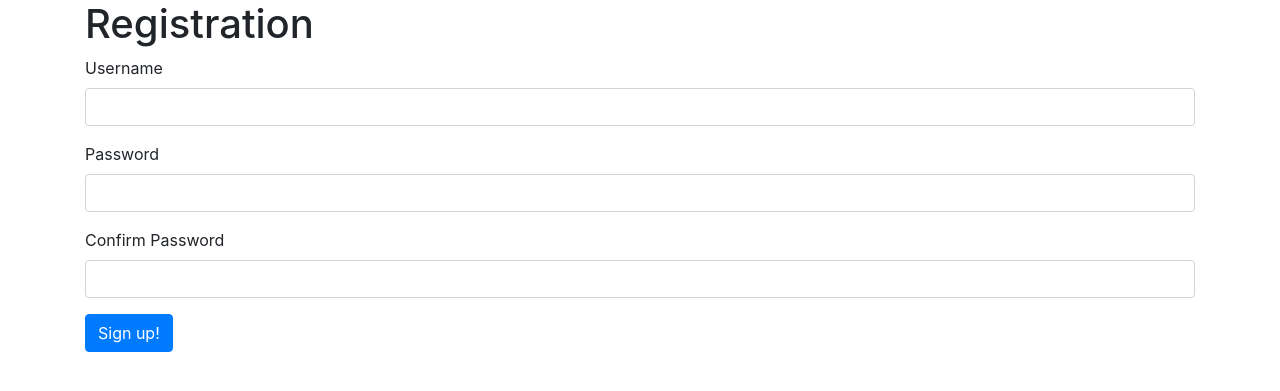
After one commit to Shun-97/ESD-HealthIsWealth, a Flask app: page /register in a window 1280 px wide. The commit adds this page. Shown: the top 391 px of the page. Run offline with Flask 2, Linux system fonts and the light colour scheme; some libraries are stand-ins or nearby versions.

Commit message:
linking buttons to respective pages + start of registration page

```diff
--- a/app.py
+++ b/app.py
@@ -7,5 +7,21 @@ app = Flask(__name__)
 def index():
     return render_template('index.html')
 
+@app.route('/login', methods=['GET','POST'])
+def login():
+    if request.method == 'POST':
+        username = request.form['username']
+        password = request.form['password']
+
+    else:
+        return render_template('login.html')
+
+@app.route('/register', methods=['GET','POST'])
+def register():
+    if request.method == 'POST':
+        pass
+    else:
+        return render_template('register.html')
+
 if __name__ == '__main__':
     app.run(debug=True)
--- a/templates/index.html
+++ b/templates/index.html
@@ -18,9 +18,9 @@
     <!-- <hr class="my-4">
     <p>It uses utility classes for typography and spacing to space content out within the larger container.</p> -->
     <div class="text-center">
-      <button class="btn btn-primary btn-lg" href="#">Login</button>
+      <a class="btn btn-primary btn-lg" href="/login">Login</a>
       <br>
-      <a href="#">No account? Create now!</a>
+      <a href="/register">No account? Create now!</a>
     </div>
   </div>
 
--- /dev/null
+++ b/templates/register.html
@@ -0,0 +1,39 @@
+<!DOCTYPE html>
+<html lang="en">
+<head>
+  <meta charset="UTF-8">
+  <meta name="viewport" content="width=device-width, initial-scale=1.0">
+  <!-- Bootstrap CDN -->
+  <link rel="stylesheet" href="https://stackpath.bootstrapcdn.com/bootstrap/4.1.3/css/bootstrap.min.css" integrity="sha384-MCw98/SFnGE8fJT3GXwEOngsV7Zt27NXFoaoApmYm81iuXoPkFOJwJ8ERdknLPMO" crossorigin="anonymous">
+  <!-- Personal CSS -->
+  <link rel="stylesheet" type="text/css" href="{{ url_for('static', filename='main.css')}}" />
+  <title>Register</title>
+</head>
+<body>
+    <div class="container">
+        <h1>Registration</h1>
+        <form>
+            <form>
+                <div class="mb-3">
+                  <label for="username" class="form-label">Username</label>
+                  <input type="email" class="form-control" id="username">
+                </div>
+                <div class="mb-3">
+                  <label for="password" class="form-label">Password</label>
+                  <input type="password" class="form-control" id="password">
+                </div>
+                <div class="mb-3">
+                    <label for="confirmPassword" class="form-label">Confirm Password</label>
+                    <input type="password" class="form-control" id="confirmPassword">
+                  </div>
+                <button type="submit" class="btn btn-primary">Sign up!</button>
+              </form>
+        </form>
+    </div>
+</body>
+    <!-- Bootstrap  -->
+    <script src="https://code.jquery.com/jquery-3.3.1.slim.min.js" integrity="sha384-q8i/X+965DzO0rT7abK41JStQIAqVgRVzpbzo5smXKp4YfRvH+8abtTE1Pi6jizo" crossorigin="anonymous"></script>
+    <script src="https://cdnjs.cloudflare.com/ajax/libs/popper.js/1.14.3/umd/popper.min.js" integrity="sha384-ZMP7rVo3mIykV+2+9J3UJ46jBk0WLaUAdn689aCwoqbBJiSnjAK/l8WvCWPIPm49" crossorigin="anonymous"></script>
+    <script src="https://stackpath.bootstrapcdn.com/bootstrap/4.1.3/js/bootstrap.min.js" integrity="sha384-ChfqqxuZUCnJSK3+MXmPNIyE6ZbWh2IMqE241rYiqJxyMiZ6OW/JmZQ5stwEULTy" crossorigin="anonymous"></script>
+    <script src="{{url_for('static', filename='script.js')}}"></script>
+</html>
```
Also changed, not shown: templates/login.html (+8 -5 lines).
